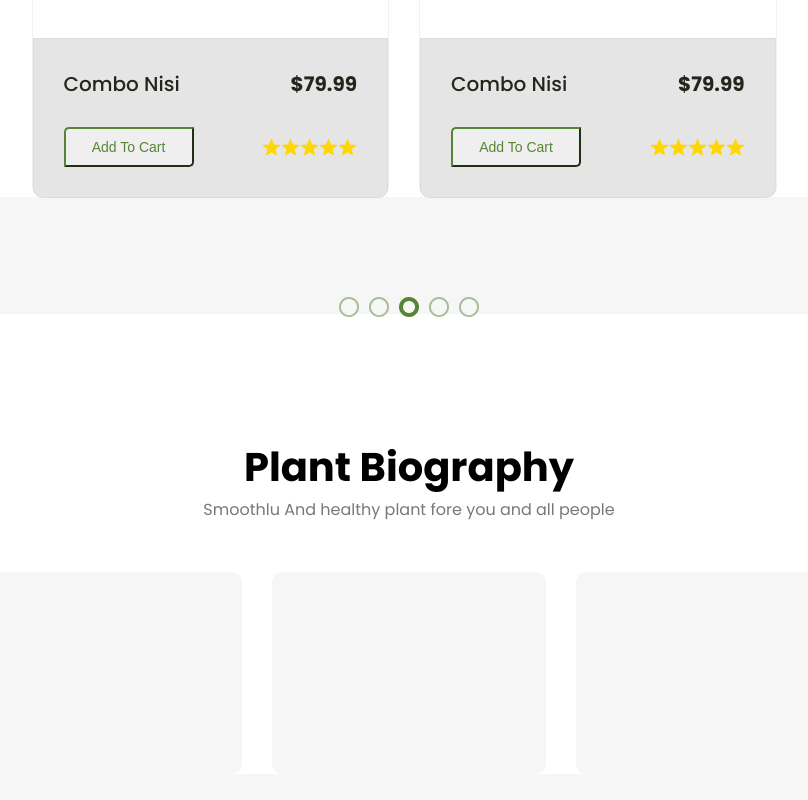
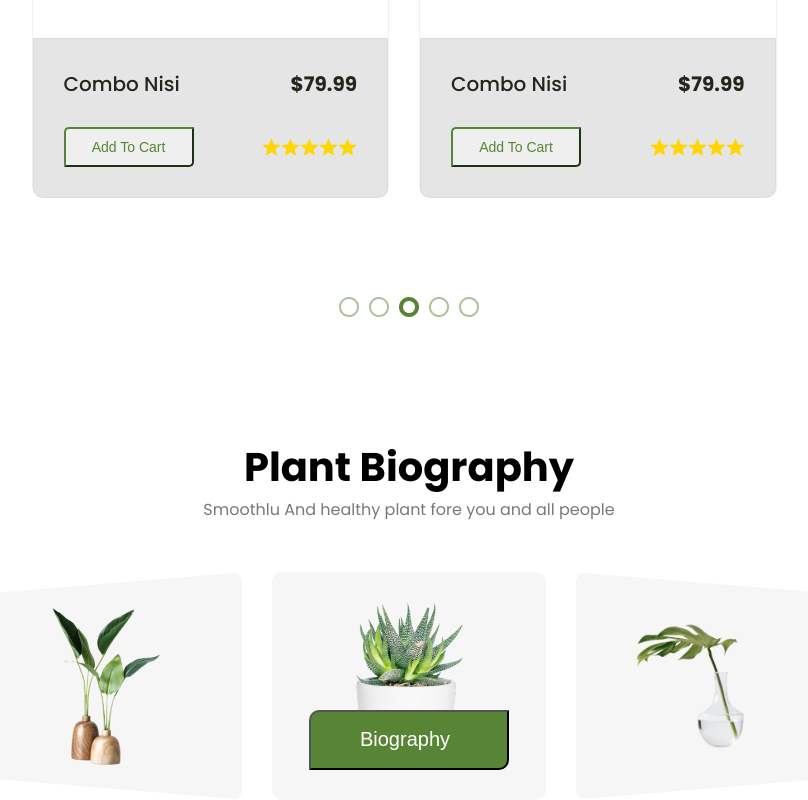
Before and after one commit to DariaKostrik/Landind-flower-shop, a plain HTML site: page index.html in a window 1280 px wide. Shown: the part 5667-6467 px from the top of the page, without its empty margins (231-1039 px from the left). Before the commit the page ends 6441 px from the top, so only its background shows below. Drawn offline with Linux system fonts and the light colour scheme.

Commit message:
add button to bio

```diff
--- a/index.html
+++ b/index.html
@@ -165,7 +165,7 @@
     <img id="bl" src="./assets/Rectangle2052.png">
     <img id="fon" src="./assets/liubov-ilchuk-_6rR_iP06p4-unsplash 1.png">
 </section>
-<section class="feature-goods">
+<section class="future-goods">
     <div class="base">
         <p id="p1">Featured Products</p>
         <p id="p2">Smoothlu And healthy plant fore you and all people</p>
@@ -316,9 +316,16 @@
         <p id="p1">Plant Biography</p>
         <p id="p2">Smoothlu And healthy plant fore you and all people</p>
         <div id="content-block">
-            <p class="block"></p>
-            <p class="block"></p>
-            <p class="block"></p>
+            <p class="form-block left">
+                <img src="./assets/bio/linh-le-Ebwp2-6BG8E-unsplash-removebg-preview 2.png">
+            </p>
+            <p class="form-block center">
+                <img src="./assets/bio/photo-1485955900006-10f4d324d411 4.png">
+                <button class="button-bio">Biography</button>
+            </p>
+            <p class="form-block right">
+                <img class="correction" src="./assets/bio/photo-1501004318641-b39e6451bec6 3.png">
+            </p>
         </div>
     </div>
 </section>
--- a/main.scss
+++ b/main.scss
@@ -479,13 +479,51 @@ flex-direction: row;
     justify-content: center;
     margin: 0 200px;
     gap: 30px;
-    .block{
+    .form-block{
+        display: flex;
+        justify-content: center;
+        align-items: center;
         border-radius: 10px;
         background-color: #F6F6F6;
         width: 100%;
-        padding-top: 73.77%;
+        &.left{
+            clip-path: polygon(0 10%, 100% 0, 100% 100%, 0 90%);
+        }
+        &.center{
+            position: relative;
+
+        }
+        &.right{
+            clip-path: polygon(0 0, 100% 10%, 100% 90%, 0 100%);
+
+        }
+        img{
+        padding-top: 30px;
+        padding-bottom: 30px;
+        padding-left: 30.3%;
+        padding-right: 30.3%;
+        height: auto;
+        width: 100%;
 
     }
+    .button-bio{
+        position: absolute;
+        padding: 15px 52px 15px 44px;
+        width: 200px;
+        height: 60px;
+        border-radius: 10px 0px;
+        background-color: #588535;
+        color: #FFF;
+        font-size: 20px;
+        font-weight: 500;
+        bottom: 30px;
+    }
+    .correction{
+        position: relative;
+        right: 8.21%;
+    }
+
+}
 
 }
 
```
Also changed, not shown: assets/bio/linh-le-Ebwp2-6BG8E-unsplash-removebg-preview 2.png (added), assets/bio/photo-1485955900006-10f4d324d411 4.png (added), assets/bio/photo-1501004318641-b39e6451bec6 3.png (added), main.css, 1 other file.
